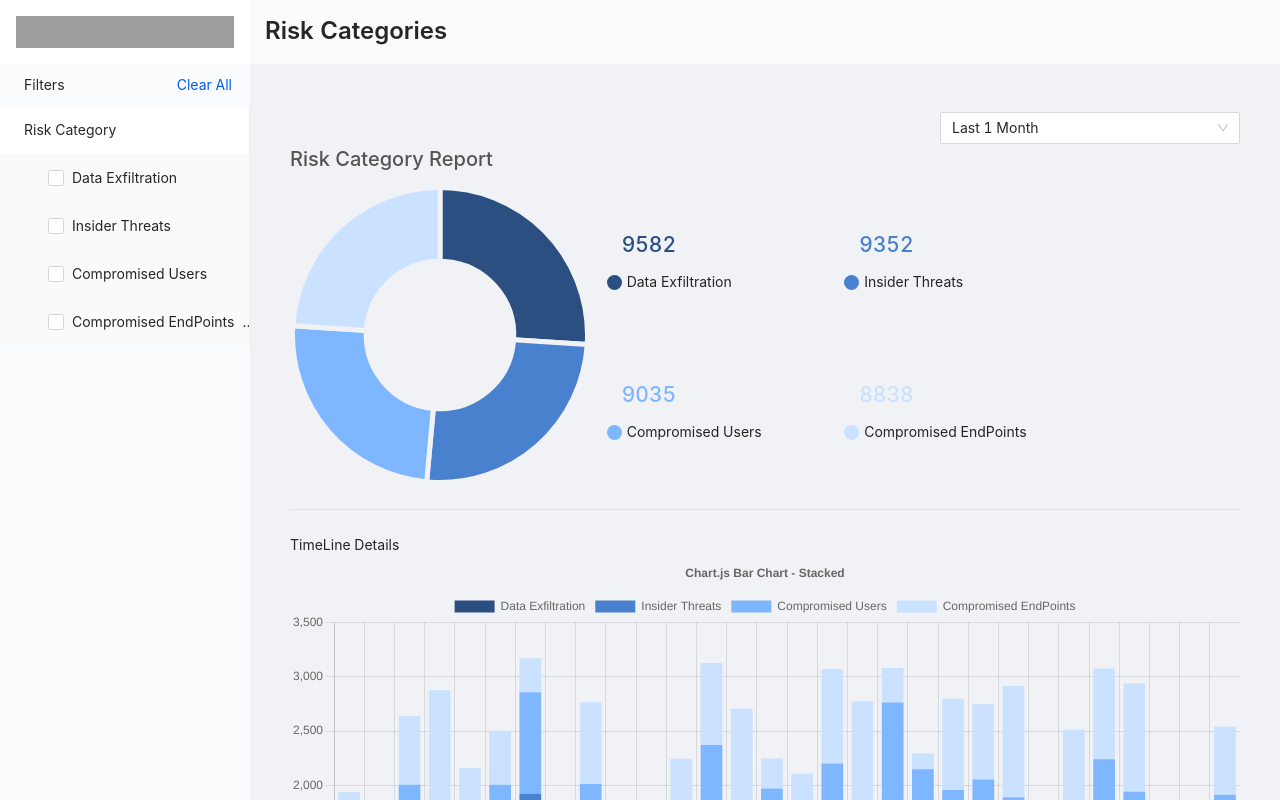
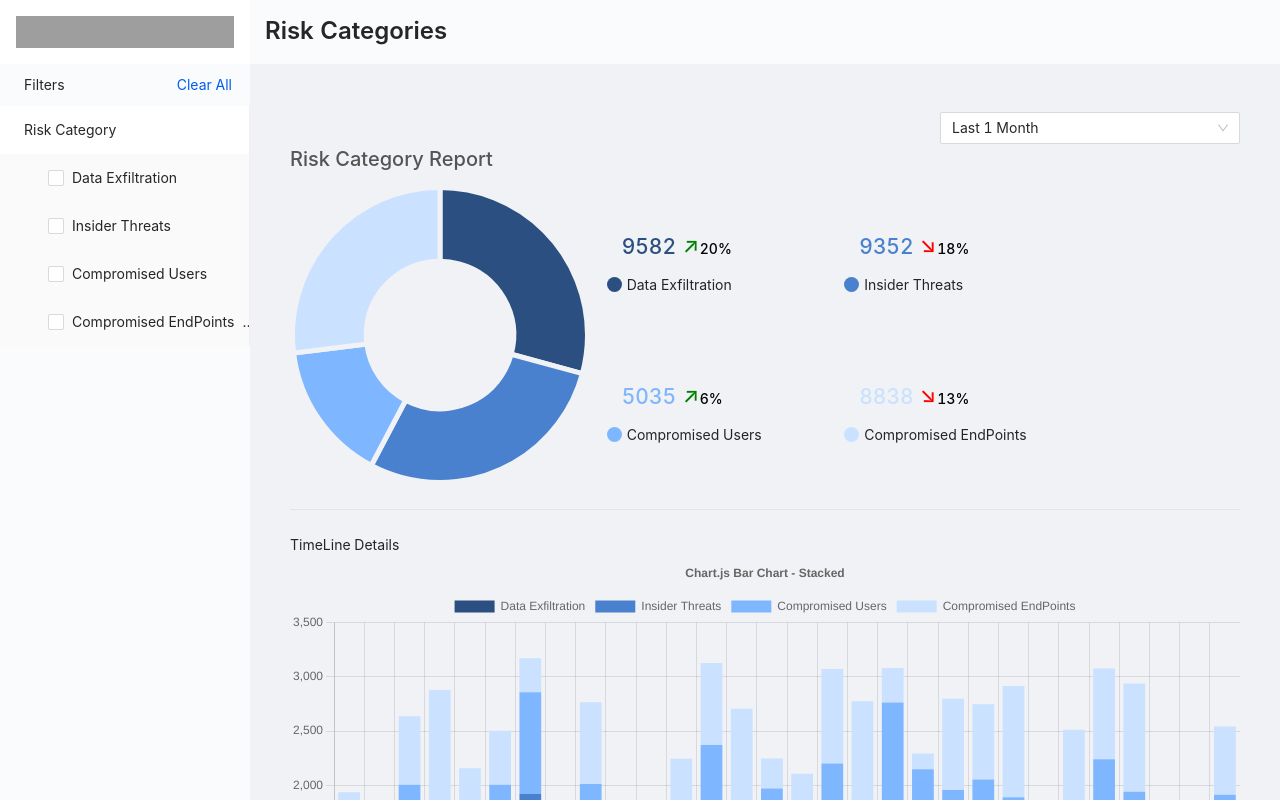
Before and after one commit to Sainaveen1/assignment, a React (Create React App) app: page / in a window 1280 px wide. Shown: the top 800 px of the page. Built offline with nearby package versions, Linux system fonts and the light colour scheme; grey boxes are pictures that could not be loaded.

Commit message:
percentages in report category

```diff
--- a/src/components/riskcategory-report/index.jsx
+++ b/src/components/riskcategory-report/index.jsx
@@ -115,7 +115,23 @@ const RiskCategoryReport = () => {
                             : "#000",
                         }}
                       >
-                        {chartData && chartData.datasets[0].data[index]}
+                        {chartData && chartData.datasets[0].data[index]}{" "}
+                        <span
+                          style={{
+                            display: "inline-block",
+                            color: index % 2 == 0 ? "green" : "red",
+                            marginTop: "5px",
+                            transform:
+                              index % 2 === 0
+                                ? "rotate(45deg)"
+                                : "rotate(135deg)",
+                          }}
+                        >
+                          &#8593;
+                        </span>
+                        <span style={{ fontSize: "14px", color: "#000" }}>
+                          {Math.floor(Math.random() * 20 + Math.random() * 10)}%
+                        </span>
                       </h2>
                     </div>
                     <Row align="middle">
```
Also changed, not shown: src/utils/assignment-data.json (+4 -4 lines).
